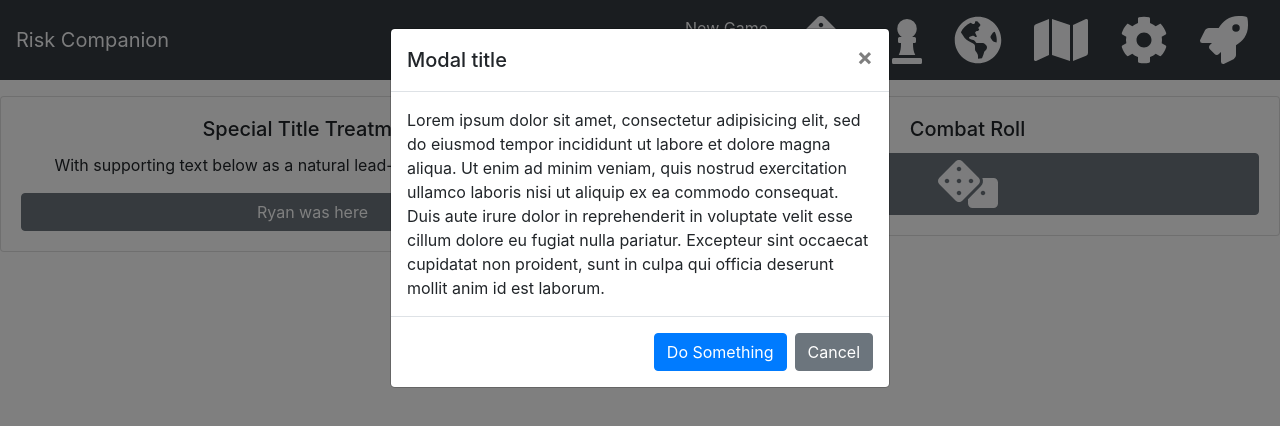
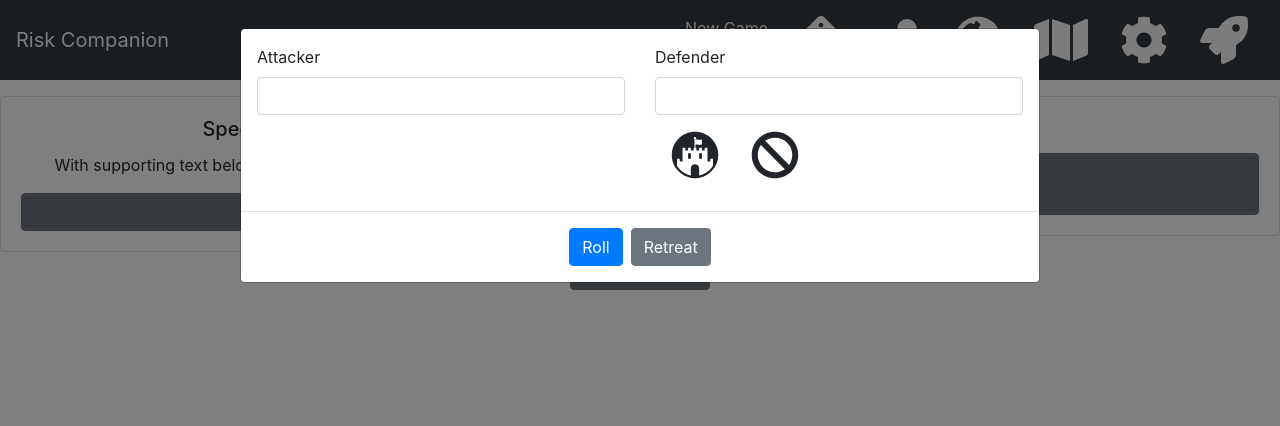
Before and after one commit to dreesehudson/risk-player-aid, a React (Create React App) app: page / in a window 1280 px wide. Both pictures are taken after a click on the button 967 px from the left and 184 px from the top of the page. Shown: the top 426 px of the page. Built offline with nearby package versions, Linux system fonts and the light colour scheme.

Commit message:
combat modal inputs and icons

```diff
--- a/src/Components/Body.js
+++ b/src/Components/Body.js
@@ -1,10 +1,11 @@
 import React, { useState } from 'react';
 import { FontAwesomeIcon } from '@fortawesome/react-fontawesome'
-import { faDice } from '@fortawesome/free-solid-svg-icons'
-import { Card, Button, CardTitle, CardText, Row, Col, Modal, ModalHeader, ModalBody, ModalFooter } from 'reactstrap';
+import { faBan, faDice } from '@fortawesome/free-solid-svg-icons'
+import { Card, Button, CardTitle, CardText, Row, Col, Modal, ModalHeader, ModalBody, ModalFooter, Input, Label } from 'reactstrap';
+import { faFortAwesomeAlt } from '@fortawesome/free-brands-svg-icons';
 
 const Body = (props) => {
-    const { buttonLabel, className } = props;
+    const { className } = props;
     const [modal, setModal] = useState(false);
 
     const toggle = () => setModal(!modal);
@@ -19,20 +20,39 @@ const Body = (props) => {
             </Col>
             <Col sm="6">
                 <Card body>
-                {/* Combat Modal */}
+                    {/* Combat Modal */}
                     <CardTitle tag="h5">Combat Roll</CardTitle>
                     <>
                         <Button onClick={toggle}>
                             <FontAwesomeIcon className='mx-2 fa-3x text-light' icon={faDice} />
                         </Button>
-                        <Modal isOpen={modal} toggle={toggle} className={className}>
-                            <ModalHeader toggle={toggle}>Modal title</ModalHeader>
+                        <Modal isOpen={modal} size='lg' toggle={toggle} className={className}>
                             <ModalBody>
-                                Lorem ipsum dolor sit amet, consectetur adipisicing elit, sed do eiusmod tempor incididunt ut labore et dolore magna aliqua. Ut enim ad minim veniam, quis nostrud exercitation ullamco laboris nisi ut aliquip ex ea commodo consequat. Duis aute irure dolor in reprehenderit in voluptate velit esse cillum dolore eu fugiat nulla pariatur. Excepteur sint occaecat cupidatat non proident, sunt in culpa qui officia deserunt mollit anim id est laborum.
+                                <Row>
+                                    <Col className="justify-content-center">
+                                        <Label>Attacker</Label>
+                                        <Input></Input>
+                                    </Col>
+                                    <Col className="justify-content-center">
+                                        <Label>Defender</Label>
+                                        <Input></Input>
+                                    </Col>
+                                </Row>
+                                <Row>
+                                    <Col className='col-6'>
+                                    </Col>
+
+                                    <Col className='justify-content-center col-6'>
+                                        <FontAwesomeIcon className='m-3 fa-3x' icon={faFortAwesomeAlt} />
+                                        <FontAwesomeIcon className='m-3 fa-3x' icon={faBan} />
+                                    </Col>
+                                </Row>
+
+
                             </ModalBody>
-                            <ModalFooter>
-                                <Button color="primary" onClick={toggle}>Do Something</Button>{' '}
-                                <Button color="secondary" onClick={toggle}>Cancel</Button>
+                            <ModalFooter className="justify-content-center">
+                                <Button color="primary" onClick={toggle}>Roll</Button>{' '}
+                                <Button color="secondary" onClick={toggle}>Retreat</Button>
                             </ModalFooter>
                         </Modal>
                     </>
```
Also changed, not shown: 1 other file (tests, documents, lock files or other folders).
